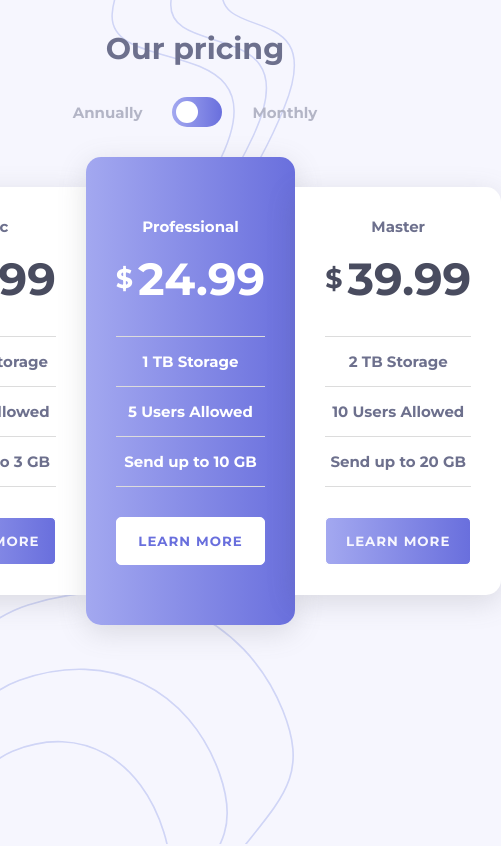
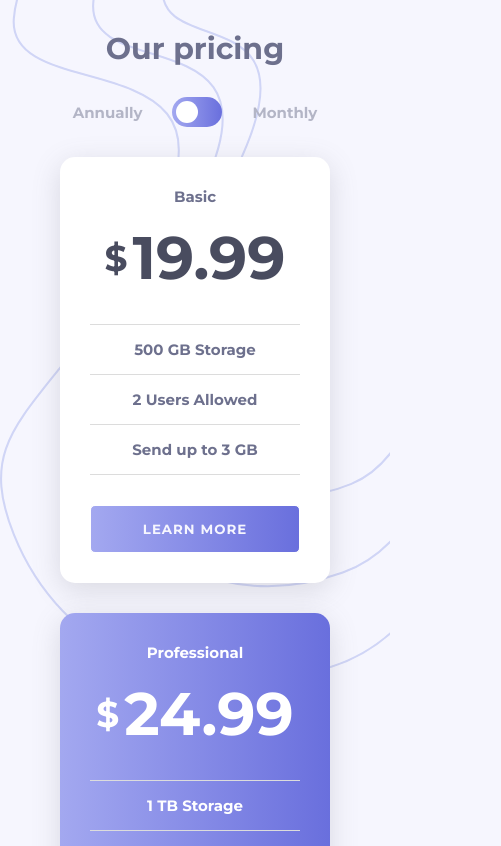
Before and after one commit to legloc/pricing-component-with-toggle, a React (Create React App) app: page / in a window 390 px wide. Shown: the top 846 px of the page, 501 px wide, since content can reach past the window. Built offline with nearby package versions, Linux system fonts and the light colour scheme.

Commit message:
Added responsebility

```diff
--- a/src/App.sass
+++ b/src/App.sass
@@ -63,14 +63,14 @@ h1, h2, h3, h4, h5, h6
     width: 100%
 
   &::before
-    background: url('./images/bg-bottom.svg') left no-repeat
+    background: url('./images/bg-bottom.svg') bottom left no-repeat
     background-size: contain
     bottom: 0
     left: 0
     height: 30%
 
   &::after
-    background: url('./images/bg-top.svg') right no-repeat
+    background: url('./images/bg-top.svg') top right no-repeat
     background-size: contain
     top: 0
     right: 0
@@ -117,7 +117,6 @@ h1, h2, h3, h4, h5, h6
   &.active
     background: $gradient
     border-radius: 15px
-
     padding: 60px 30px
 
     .card-title, .card-price, .list .list-item
@@ -180,3 +179,17 @@ h1, h2, h3, h4, h5, h6
       background: #ffffff
       border: 1px $primary solid
       color: $primary
+
+@media (max-width: 870px)
+  .cards-wrapper
+    flex-direction: column
+
+    .card
+      border-radius: 15px
+      margin-bottom: 30px
+
+      &.active
+        padding: 30px
+
+      .card-price
+        font-size: 4em
```
